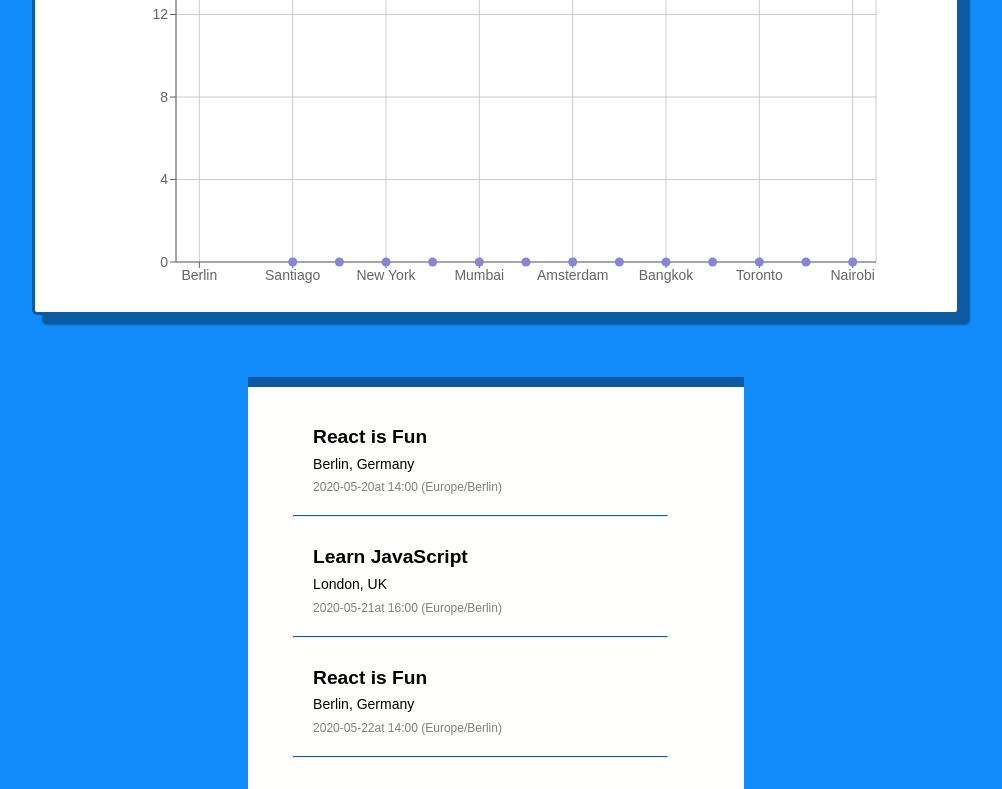
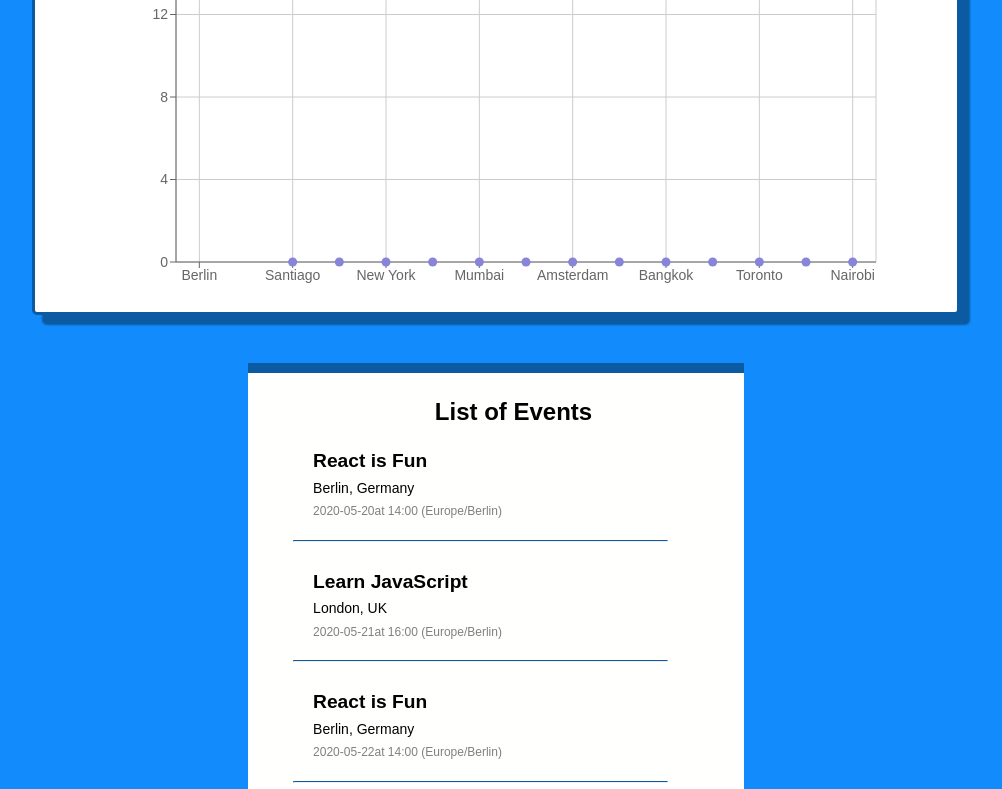
Before and after one commit to leenrichards/meet, a React (Create React App) app: page / in a window 1280 px wide. Shown: the part 300-1089 px from the top of the page, without its empty margins (144-1146 px from the left). Built offline with nearby package versions, Linux system fonts and the light colour scheme; what atatus-spa would draw is missing.

Commit message:
added scatterchart

```diff
--- a/src/App.css
+++ b/src/App.css
@@ -113,8 +113,10 @@ input[type="text"],
 
 .ChartTitle{
   font-size: 1.5rem;
+  font-weight: bold;
 
 }
+
 
 .EventList {
   width: 40%;
@@ -123,6 +125,7 @@ input[type="text"],
   border-top: 10px solid var(--secondary-color);
   border-bottom: 10px solid var(--secondary-color);
   padding-top: 20px;
+  margin-top: 0;
 }
 
 .event {
--- a/src/App.js
+++ b/src/App.js
@@ -148,6 +148,7 @@ class App extends Component {
             </ScatterChart>
           </ResponsiveContainer>
         </div>
+
         <EventList events={events} />
         <OfflineAlert text={warningText} />
 
--- a/src/EventList.js
+++ b/src/EventList.js
@@ -5,7 +5,7 @@ class EventList extends Component {
     render() {
         const { events } = this.props;
         return (
-            <ul className="EventList">
+            <ul className="EventList"><div className="ChartTitle">List of Events</div>
                 {events.map(event =>
                     <li key={event.id}>
                         <Event event={event} />
```
